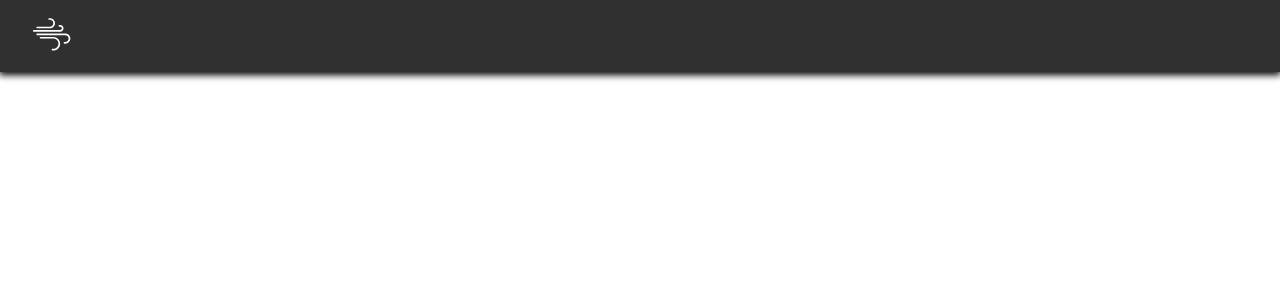
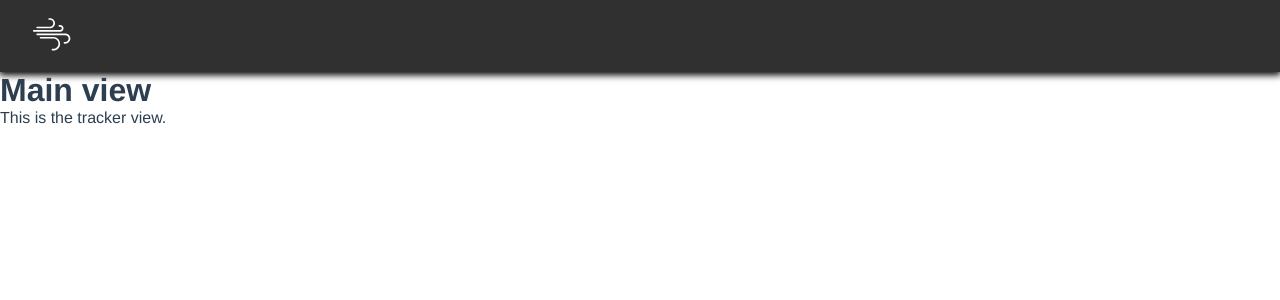
Before and after one commit to rubenmadsen/smokin, a Vue app in the folder Frontend/: page /tracker in a window 1280 px wide. Before the commit this address had no page. Shown: the top 300 px of the page. Built offline with nearby package versions, Linux system fonts and the light colour scheme.

Commit message:
Added the three views

```diff
--- a/Frontend/src/router/index.js
+++ b/Frontend/src/router/index.js
@@ -1,12 +1,29 @@
 import { createRouter, createWebHistory } from 'vue-router'
-import HomeView from '../views/HomeView.vue'
+import MainView from '@/views/MainView.vue'
+import TrackerView from '@/views/TrackerView.vue'
+import InfoView from '@/views/InfoView.vue'
 
 
 const routes = [
   {
     path: '/',
     name: 'home',
-    component: HomeView
+    component: MainView
+  },
+  {
+    path: '/main',
+    name: 'main',
+    component: MainView
+  },
+  {
+    path: '/info',
+    name: 'info',
+    component: InfoView
+  },
+  {
+    path: '/tracker',
+    name: 'tracker',
+    component: TrackerView
   }
 ]
 
--- a/Frontend/src/views/HomeView.vue
+++ b/Frontend/src/views/HomeView.vue
@@ -53,7 +53,7 @@ export default {
     }
   },
   components: {
-    TestComponent, // Register the Test component
+    TestComponent,
   },
   methods: {
     async getData() {
--- /dev/null
+++ b/Frontend/src/views/InfoView.vue
@@ -0,0 +1,16 @@
+<template>
+    <div>
+      <h1>Main view</h1>
+      <p>This is the info view.</p>
+    </div>
+  </template>
+
+  <script>
+  export default {
+    name: 'InfoView'
+  }
+  </script>
+
+  <style scoped>
+
+  </style>
--- /dev/null
+++ b/Frontend/src/views/MainView.vue
@@ -0,0 +1,16 @@
+<template>
+    <div>
+      <h1>Main view</h1>
+      <p>This is the main view.</p>
+    </div>
+  </template>
+
+  <script>
+  export default {
+    name: 'MainView'
+  }
+  </script>
+
+  <style scoped>
+
+  </style>
--- /dev/null
+++ b/Frontend/src/views/TrackerView.vue
@@ -0,0 +1,16 @@
+<template>
+    <div>
+      <h1>Main view</h1>
+      <p>This is the tracker view.</p>
+    </div>
+  </template>
+
+  <script>
+  export default {
+    name: 'TrackerView'
+  }
+  </script>
+
+  <style scoped>
+
+  </style>
```
